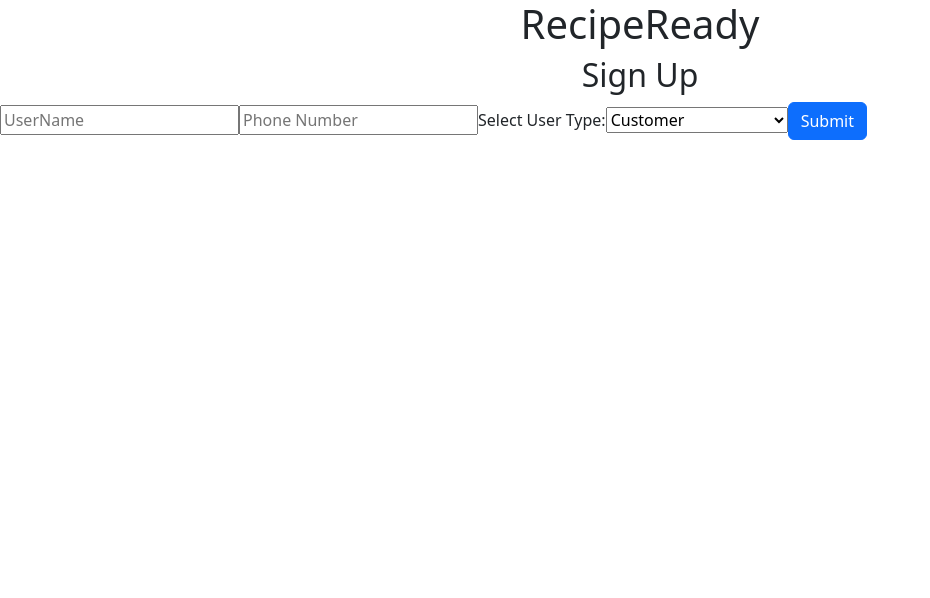
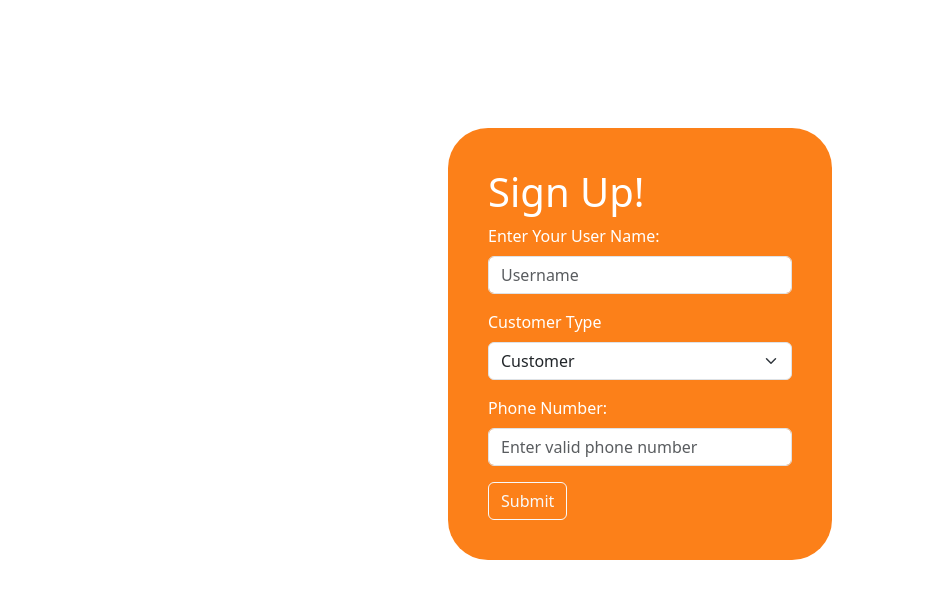
Before and after one commit to harini0-0/recipeready, a React (Create React App) app: page /signup in a window 1280 px wide. Shown: the top 598 px of the page, without its empty margins (0-930 px from the left). Built offline with nearby package versions, Linux system fonts and the light colour scheme.

Commit message:
Signup Page Design

```diff
--- /dev/null
+++ b/src/pages/SignupPage.css
@@ -0,0 +1,10 @@
+.signup-container{
+    width: 30%;
+    margin-right: auto;
+    margin-left: auto;
+    margin-top: 10%;
+    background-color: #fc8019;
+    padding: 40px;
+    border-radius: 40px;
+    color: white;
+}
--- a/src/pages/SignupPage.jsx
+++ b/src/pages/SignupPage.jsx
@@ -1,26 +1,37 @@
 import React from "react";
+import "./SignupPage.css";
 import Button from 'react-bootstrap/Button';
+import Form from 'react-bootstrap/Form';
 
 function SignupPage(){
 
-    const handleClick = () => {
-        //we trigger firebase auth whatever
-    }
-
     return (
         <div className="signup-page">
-            <><h1 style={{ textAlign: 'center' }}>RecipeReady</h1><h2 style={{ textAlign: 'center' }}>Sign Up</h2></>
-            <form>
-                <input type="text" placeholder="UserName" />
-                <input type="text" placeholder="Phone Number" />
-                <label for="usertype">Select User Type:</label>
-                <select id="usertype" name="usertype">
-                    <option value="customer">Customer</option>
-                    <option value="seller">Seller (Cloud Kitchen)</option>
-                    <option value="delivery_executive">Delivery Executive</option>
-                </select>
-                <Button onClick={handleClick}>Submit</Button>
-            </form>
+            <div className="signup-container">
+                <Form>
+                    <h1>Sign Up!</h1>
+                    <Form.Group className="mb-3" controlId="formBasicEmail">
+                        <Form.Label>Enter Your User Name:</Form.Label>
+                        <Form.Control type="email" placeholder="Username" />
+                    </Form.Group>
+
+                    <Form.Group className="mb-3">
+                        <Form.Label>Customer Type</Form.Label>
+                        <Form.Select>
+                            <option>Customer</option>
+                            <option>Cloud Kitchen</option>
+                            <option>Delivery</option>
+                        </Form.Select>
+                    </Form.Group>
+
+                    <Form.Group className="mb-3">
+                        <Form.Label>Phone Number:</Form.Label>
+                        <Form.Control type="email" placeholder="Enter valid phone number" />
+                    </Form.Group>
+
+                    <Button type = "submit" variant="outline-light">Submit</Button>
+                </Form>
+            </div>
         </div>
     );
 }
```
Also changed, not shown: 1 other file (tests, documents, lock files or other folders).
